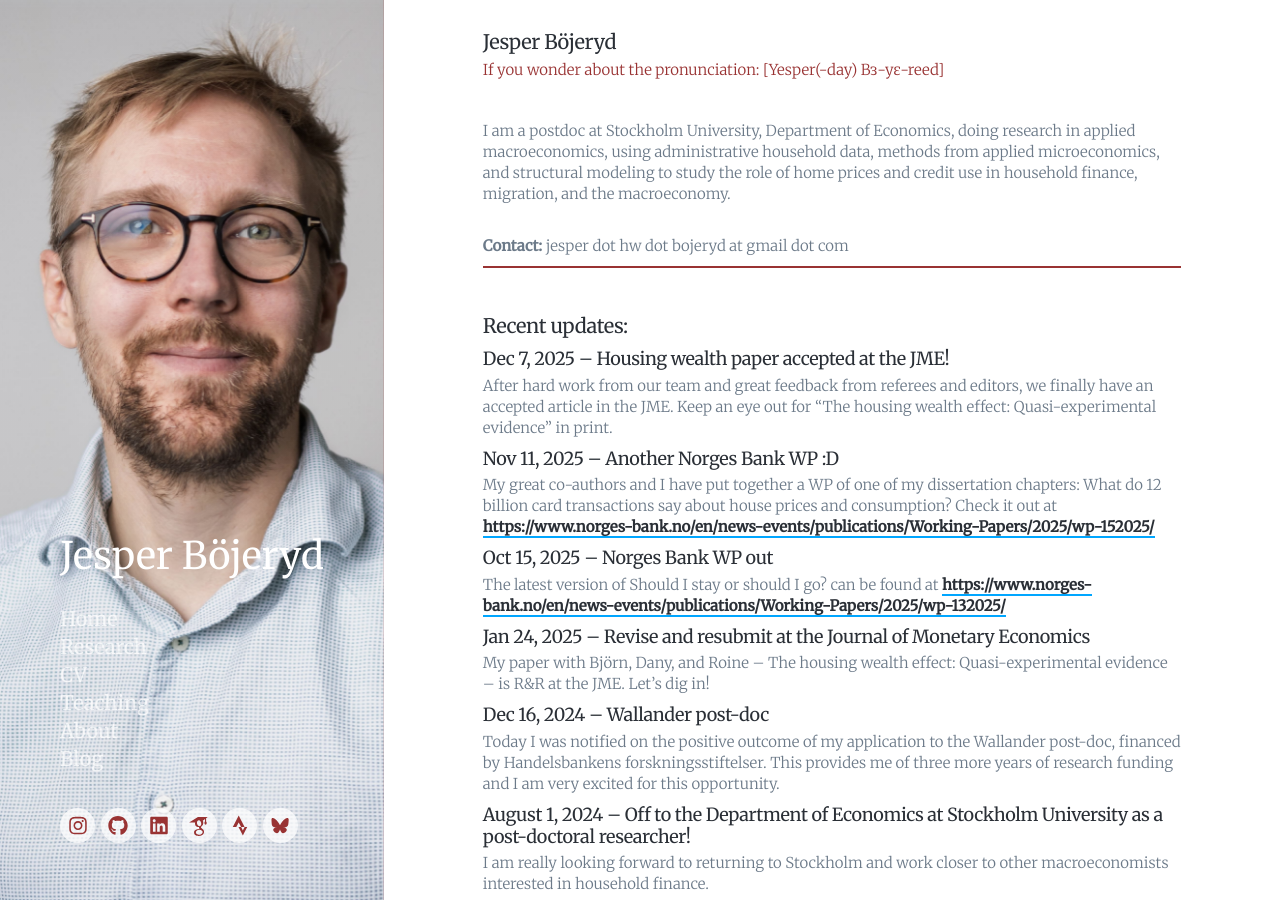
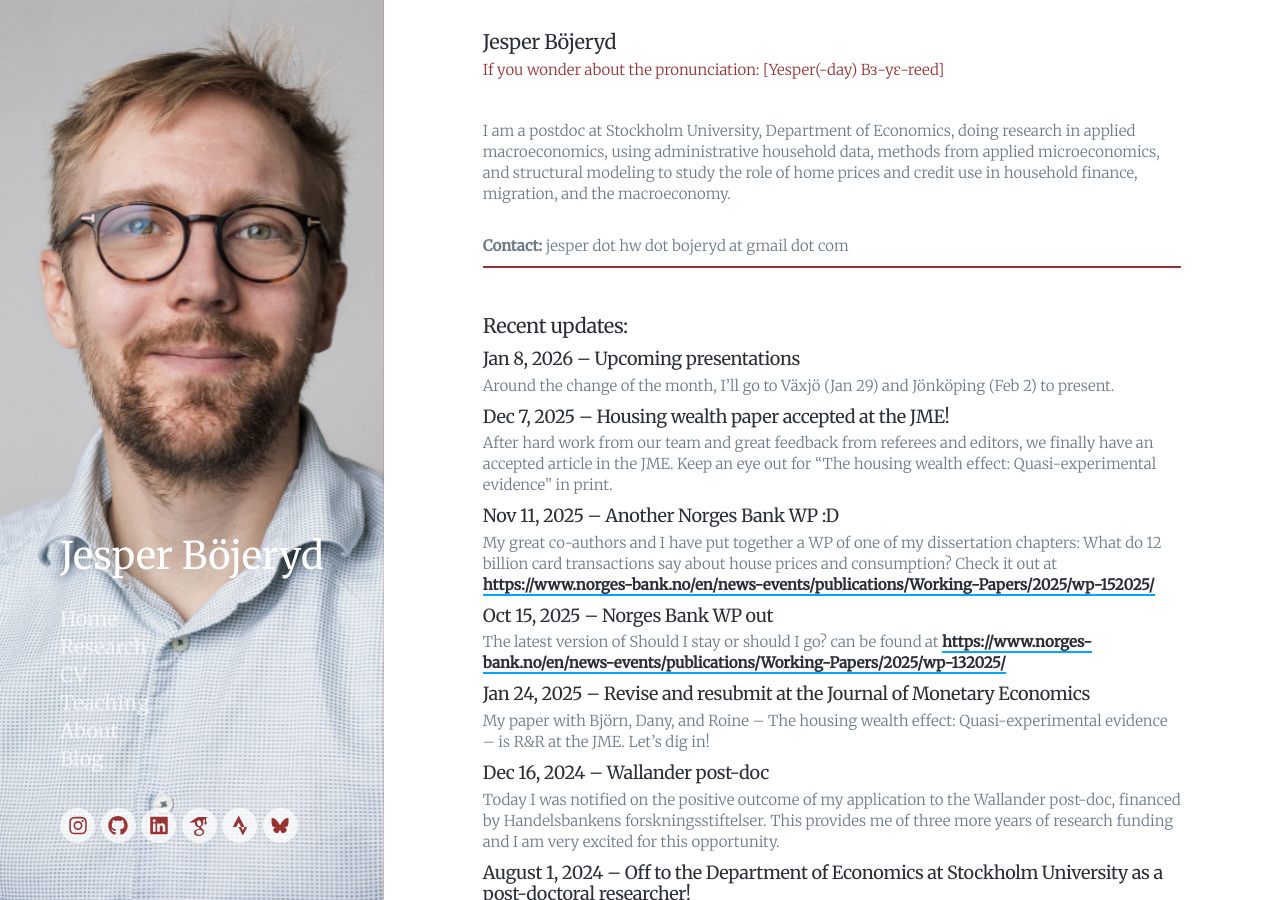
Before and after one commit to bojeryd91/bojeryd91.github.io, a Jekyll site: the page built from _pages/index.md, in a window 1280 px wide and 900 px high. Built offline with Jekyll 4.4.1, drawn with Linux system fonts in a browser that asks for light colours; nearby versions of some CDN libraries; some web fonts are replaced.

Commit message:
Update index.md

```diff
--- a/_pages/index.md
+++ b/_pages/index.md
@@ -20,6 +20,9 @@ I am a postdoc at Stockholm University, Department of Economics, doing research
 
 #  Recent updates:
 
+## Jan 8, 2026 -- Upcoming presentations
+Around the change of the month, I'll go to Växjö (Jan 29) and Jönköping (Feb 2) to present.
+
 ## Dec 7, 2025 -- Housing wealth paper accepted at the JME!
 After hard work from our team and great feedback from referees and editors, we finally have an accepted article in the JME. Keep an eye out for "The housing wealth effect: Quasi-experimental evidence" in print.
 
```
